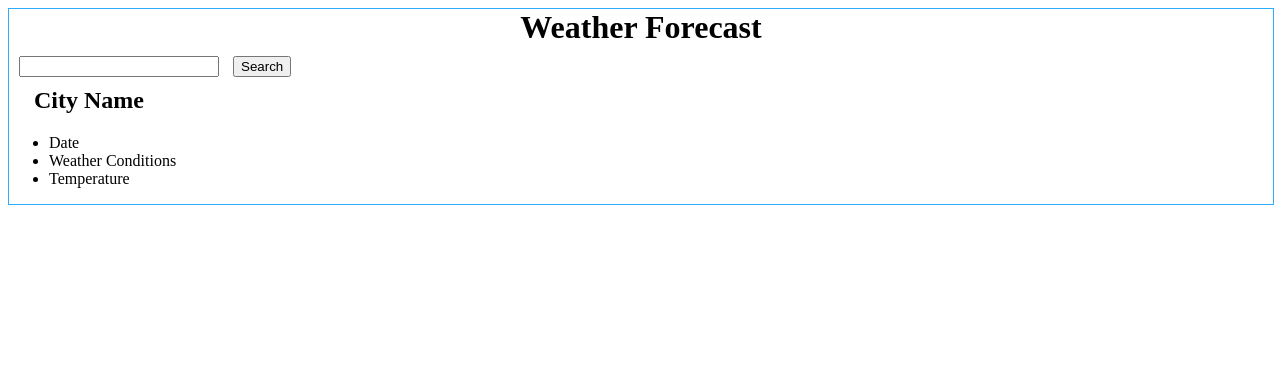
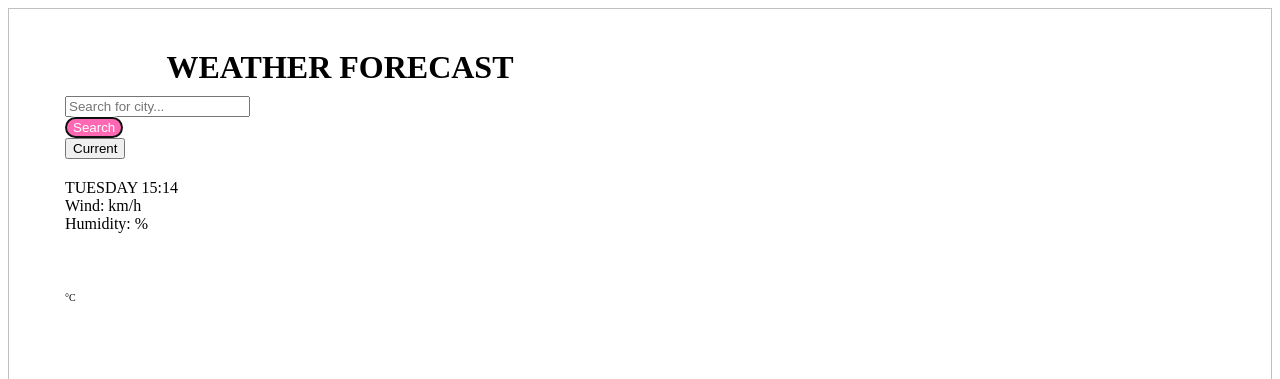
Before and after one commit to Darraneica/shecodes-week6, a plain HTML site: page index.html in a window 1280 px wide. Shown: the top 379 px of the page. Drawn offline with nearby package versions, Linux system fonts and the light colour scheme; no server answers.

Commit message:
Made adjustments and added features to the weather with API.

```diff
--- a/index.html
+++ b/index.html
@@ -17,17 +17,33 @@
     <div class="container">
       <div class="weather-app">
         <h1 id="page-title">Weather Forecast</h1>
-        <form action="">
-          <input type="search" id="search-form" />
-          <button type="button" class="btn btn-primary">Search</button>
+        <form id="search-form">
+          <input
+            type="search"
+            id="city-input"
+            placeholder="Search for city..."
+          />
+          <input
+            type="submit"
+            value="Search"
+            autocomplete="on"
+            autofocus="on"
+            class="btn btn-primary"
+          >
+        </input>
+          <div>
+            <button id="current-bttn">Current</button>
+          </div>
         </form>
         <div class="col-9">
           <div class="row row-1">
-            <h2 class="city-name" id="city-name">City Name</h2>
+            <h2 class="city-name" id="city-name"></h2>
             <ul>
-              <li>Date</li>
-              <li>Weather Conditions</li>
-              <li>Temperature</li>
+              <li id="date"></li>
+              <li id="conditions"></li>
+              <li>Wind: <span id="wind"> </span> km/h</li>
+              <li>Humidity: <span id="humidity"></span>%</li>
+              <li id="celsius"><span id="temperature"></span>°C</li>
             </ul>
           </div>
         </div>
--- a/src/file.js
+++ b/src/file.js
@@ -0,0 +1,59 @@
+//function for date
+
+function formattedDate(date) {
+  let hours = date.getHours();
+  if (hours < 10) {
+    hours = `0${hours}`;
+  }
+  let minutes = date.getMinutes();
+  if (minutes < 10) {
+    minutes = `0${minutes}`;
+  }
+  let theDays = date.getDay();
+  let days = [
+    "Sunday",
+    "Monday",
+    "Tuesday",
+    "Wednesday",
+    "Thursday",
+    "Friday",
+    "Saturday",
+  ];
+
+  let day = days[theDays];
+  return `${day} ${hours}:${minutes}`;
+}
+let dateElement = document.querySelector("#date");
+let currentDate = new Date();
+dateElement.innerHTML = formattedDate(currentDate);
+
+//function for weather
+function weatherConditions(response) {
+  document.querySelector("#city-name").innerHTML = response.data.name;
+  document.querySelector("#temperature").innerHTML = Math.round(
+    response.data.main.temp
+  );
+  document.querySelector("#conditions").innerHTML =
+    response.data.weather[0].description;
+  document.querySelector("#wind").innerHTML = response.data.wind.deg;
+  document.querySelector("#humidity").innerHTML = response.data.main.humidity;
+}
+//function for weather
+function searchCity(city) {
+  let apiKey = "111a1c0ab68d74f7b1599be07028366e";
+  let apiUrl = `https://api.openweathermap.org/data/2.5/weather?q=${city}&appid=${apiKey}&units=imperial`;
+  axios.get(apiUrl).then(weatherConditions);
+}
+
+//submit button
+function clickSubmit(event) {
+  event.preventDefault();
+  let city = document.querySelector("#city-input").value;
+  searchCity(city);
+}
+
+//search form
+let searchForm = document.querySelector("#search-form");
+searchForm.addEventListener("submit", clickSubmit);
+
+searchCity("New Jersey");
--- a/src/style.css
+++ b/src/style.css
@@ -1,21 +1,59 @@
 .container {
-  width: 100%;
+  max-width: 100%;
   display: block;
   margin: 0 auto;
-  border: 1px solid rgb(46, 173, 252);
+  border: 1px solid silver;
+  box-sizing: border-box;
+}
+
+.weather-app {
+  max-width: 630px;
+  padding: 20px 16px 24px 16px;
+  margin: 20px 0;
 }
 
 h1 {
   margin: 0 auto;
   text-align: center;
+  font-family: "Times New Roman", Times, serif;
+  text-transform: uppercase;
 }
 
 #search-form {
   margin: 10px;
   width: 200px;
+  margin-left: 40px;
 }
 
 .city-name {
   margin-top: 0px;
-  margin-left: 25px;
+  margin-left: 40px;
+  font-family: "Times New Roman", Times, serif;
+  text-transform: uppercase;
 }
+
+.btn {
+  color: white;
+  background: hotpink;
+  border: 2px solid transparent;
+  border-radius: 50px;
+}
+
+#temperature {
+  font-size: 75px;
+}
+#celsius {
+  font-size: 10px;
+}
+
+#conditions {
+  text-transform: uppercase;
+}
+
+#date {
+  text-transform: uppercase;
+}
+
+li {
+  list-style: none;
+}
```
